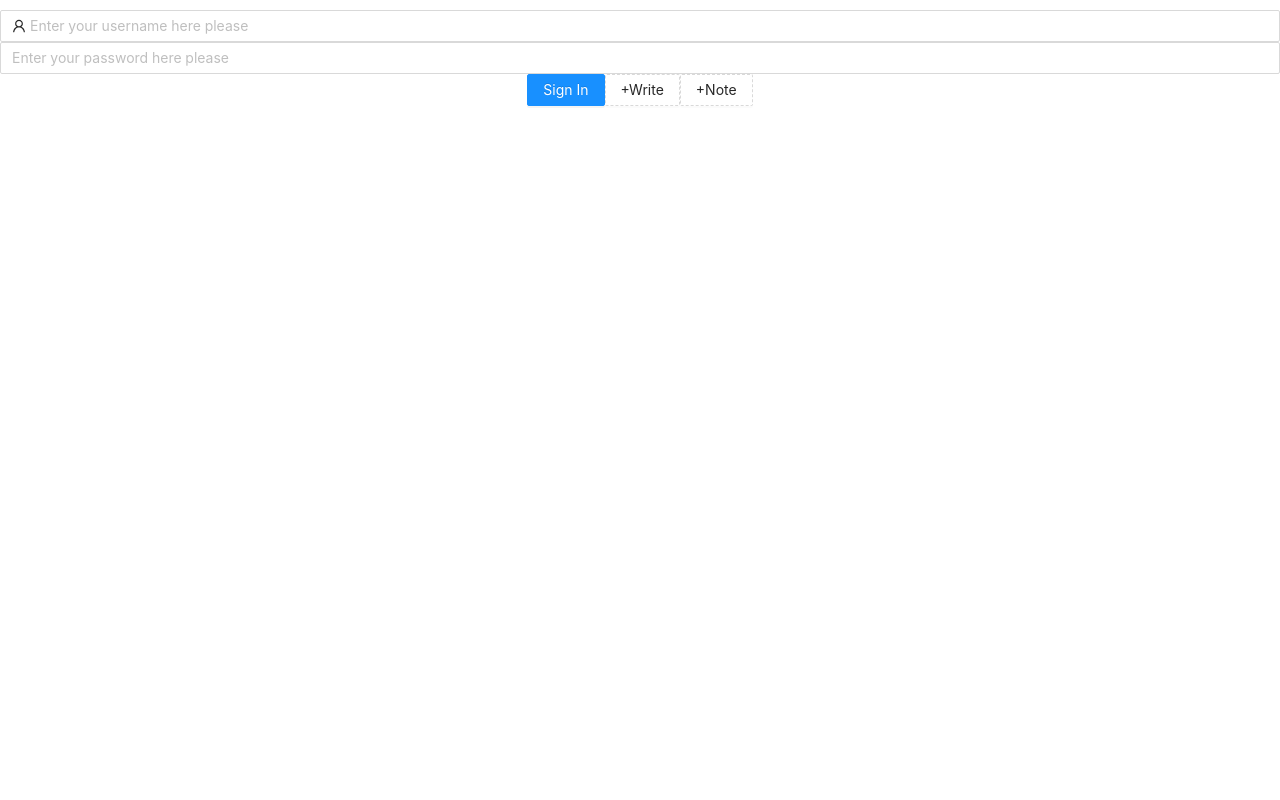
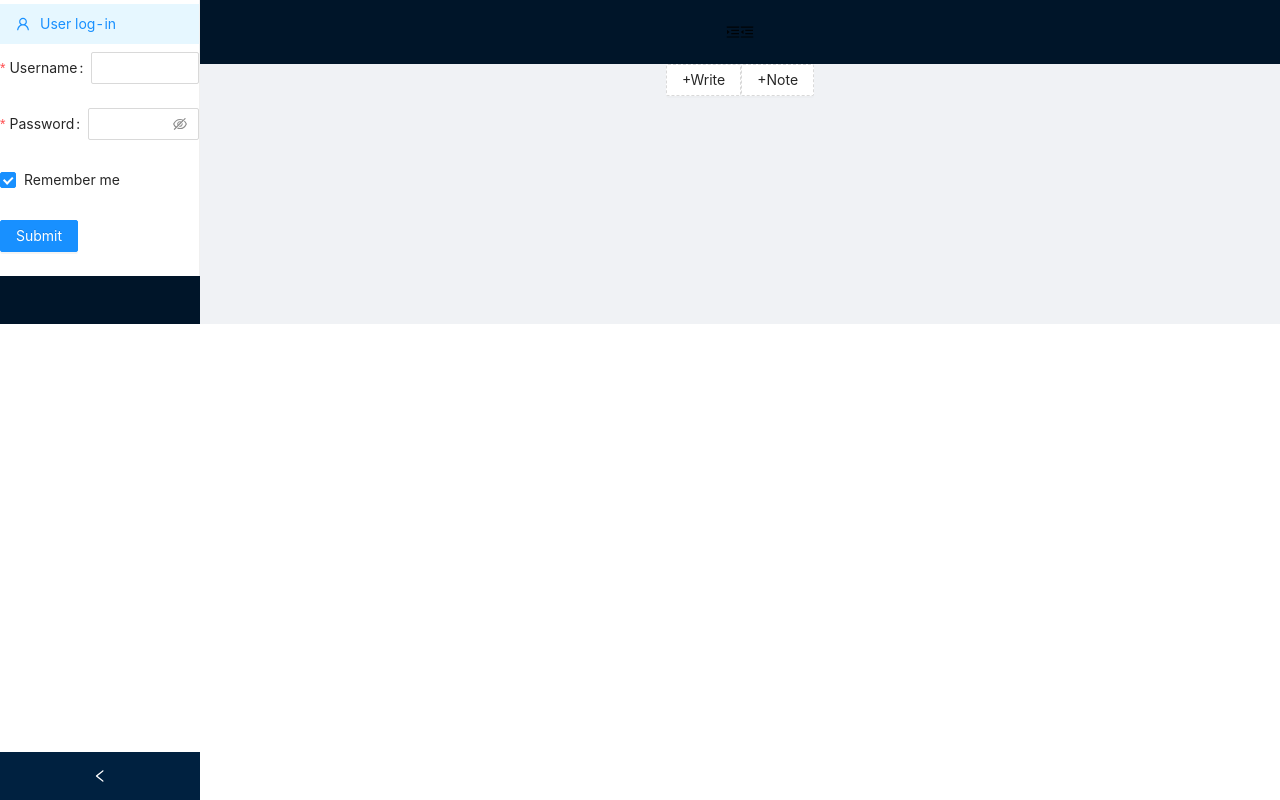
Before and after one commit to jieunyez/Al-bot-prototype, a React (Create React App) app in the folder frontend/: page / in a window 1280 px wide. Built offline with nearby package versions, Linux system fonts and the light colour scheme.

Commit message:
layout reorganization

```diff
--- a/frontend/src/App.js
+++ b/frontend/src/App.js
@@ -1,18 +1,25 @@
 import React, { useState } from 'react';
-import { Input, Affix, Button } from 'antd';
-import {UserOutlined } from '@ant-design/icons'
+import { Input, Affix, Button, Layout, Menu, Collapse } from 'antd';
+import {UserOutlined, MenuUnfoldOutlined, MenuFoldOutlined} from '@ant-design/icons'
 import Note from  './components/Note';
 import Writing from  './components/Writing';
+import User from  './components/User';
 import axios from 'axios';
 import './App.css';
 
+const { Header, Sider, Content } = Layout;
+const { Panel } = Collapse;
 
 function App() {
   const [fields, setFields] = useState([]);
   const [isNotes, setIsNotes] = useState([]);
   const [top, setTop] = useState(10);
+  const [id_input, setid] = useState('');
+  const [isCollapsed, setCollapsed] = useState(false);
 
-  const [id_input, setid] = useState('');
+  function handleCollapsed() {
+    setCollapsed(!isCollapsed);
+  }
 
   function handleAddNote() {
     const cell_types = [...isNotes];
@@ -54,11 +61,12 @@ function App() {
     //handleNoteRm();
   }
 
+  //send ID to backend
   function handleID(w) {
     console.log(`writing ${w}`);
 
     const reqData= { ID: id_input}
-    // TO DO : change model 逻辑写在前端
+
 
     console.log(reqData)
     //const response = await axios.post("http://0.0.0.0:5000/", reqData);
@@ -79,16 +87,29 @@ function App() {
 
   return (
     <div className="App">
+      <Layout>
+        <Sider collapsible>
+          <div className="logo" />
+          <Menu defaultSelectedKeys={['1']}>
+            <Menu.Item key="1" icon={<UserOutlined />}>
+            User log-in
+            </Menu.Item>
+            <User />
+          </Menu>
+        </Sider>
+        <Layout className="site-layout">
+          <Header className="site-layout-background">
+          <MenuUnfoldOutlined className="trigger" onClick= {() => handleCollapsed()}/>
+            {isCollapsed ?
+            <MenuUnfoldOutlined className="trigger" onClick= {() => handleCollapsed()}/>
+            : <MenuFoldOutlined className="trigger" onClick= {() => handleCollapsed()}/>
+            }
+          </Header>
+          <Content
+            className="site-layout-background"
+          >
+          {/* original content here */}
           <Affix offsetTop={top}>
-      <Input
-      placeholder="Enter your username here please"
-      prefix={<UserOutlined className="site-form-item-icon" />}
-      onChange= {event => setid(event.target.value)}
-        />
-      <Input
-      placeholder="Enter your password here please"
-      />
-      <Button type="primary" onClick={() => handleID(id_input)}>Sign In</Button>
           <Button type="dashed" onClick={() => handleAddWrite()}>+Write</Button>
           <Button type= "dashed" onClick={() => handleAddNote()}>+Note</Button>
           </Affix>
@@ -106,6 +127,10 @@ function App() {
                 </div>
               );
             })}
+          </Content>
+        </Layout>
+      </Layout>
+
     </div>
   );
 }
```
Lines whose indentation alone changed are shown as unchanged.
